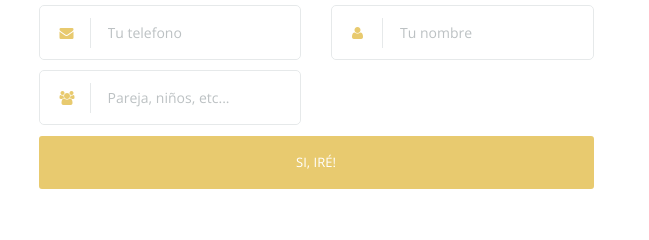
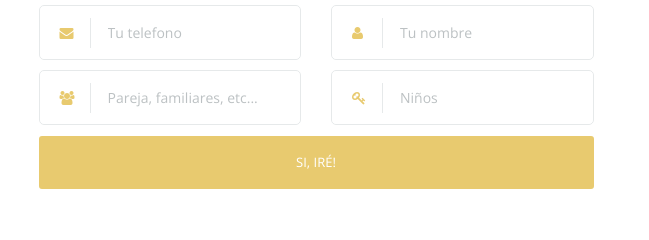
Before and after one commit to germanat/NuestraBoda, a website: page index.html in a window 1280 px wide. Shown: the part 4709-4949 px from the top of the page, 324-973 px from the left. Drawn offline with nearby package versions, Linux system fonts and the light colour scheme; some packages are replaced by stand-ins of ours; a script that the page names is missing; files whose address does not match are found by name.

Commit message:
agregar campo niños

```diff
--- a/index.html
+++ b/index.html
@@ -384,18 +384,18 @@
                             <div class="form-input-group">
                                 <i class="fa fa-users"></i><input type="number" name="extras" class="" min="0"
                                                                   max="4"
-                                                                  placeholder="Pareja, niños, etc..."
+                                                                  placeholder="Pareja, familiares, etc..."
                                                                   required>
                             </div>
                         </div>
-                        <!--<div class="col-md-6 col-sm-6">
+                        <div class="col-md-6 col-sm-6">
                             <div class="form-input-group">
-                                <i class="fa fa-key"></i><input type="number" name="invite_code" id="invite_code"
+                                <i class="fa fa-key"></i><input type="number" name="ninos" id="ninos"
                                                                 class="" min="0"
-                                                                placeholder="Codigo de invitacion"
+                                                                placeholder="Niños"
                                                                 required>
                             </div>
-                        </div>-->
+                        </div>
                     </div>
                     <div class="row">
                         <div class="col-md-12" id="alert-wrapper"></div>
```
